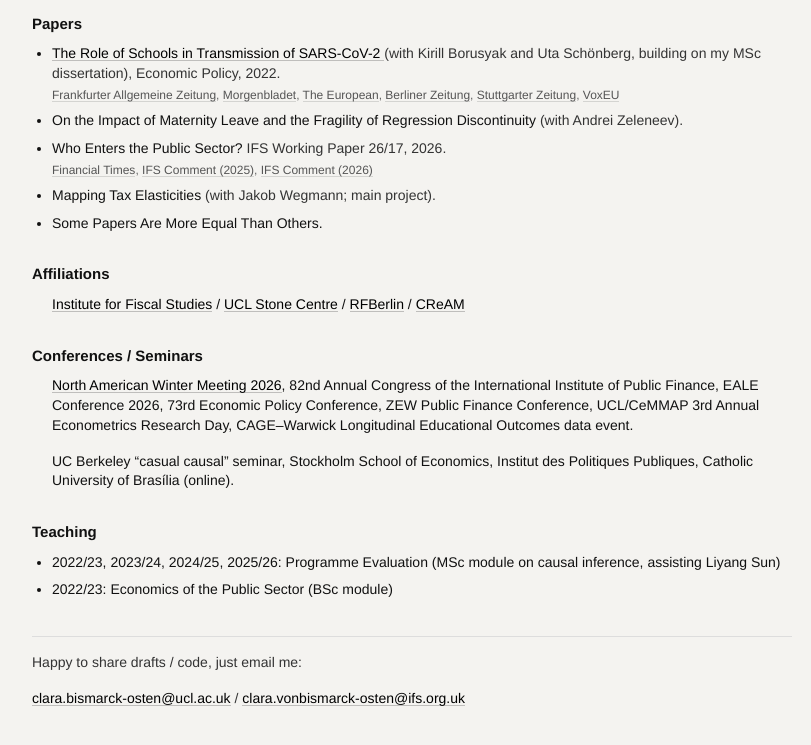
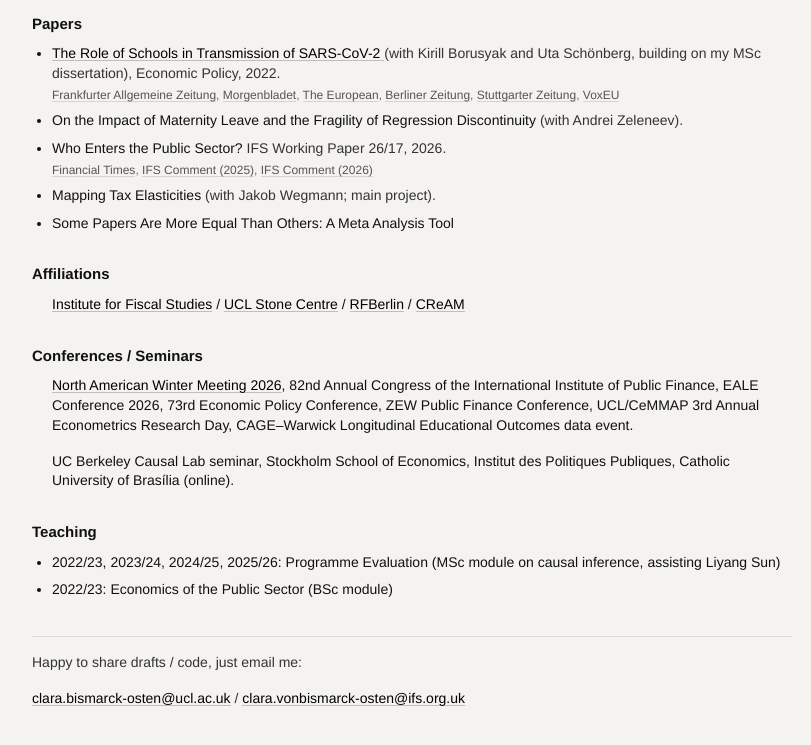
Before and after one commit to claravobi/claravobi.github.io, a plain HTML site: page index.html in a window 1280 px wide. Shown: the part 341-1086 px from the top of the page, without its empty margins (228-1039 px from the left). Drawn offline with Linux system fonts and the light colour scheme.

Commit message:
Update index.html

```diff
--- a/index.html
+++ b/index.html
@@ -221,7 +221,7 @@
         </li>
 
         <li>
-          Some Papers Are More Equal Than Others.
+          Some Papers Are More Equal Than Others: A Meta Analysis Tool
         </li>
       </ul>
     </div>
@@ -251,7 +251,7 @@
       </p>
 
       <p class="indented">
-        UC Berkeley &ldquo;casual causal&rdquo; seminar,
+        UC Berkeley Causal Lab seminar,
         Stockholm School of Economics,
         Institut des Politiques Publiques,
         Catholic University of Bras&iacute;lia (online).
```
